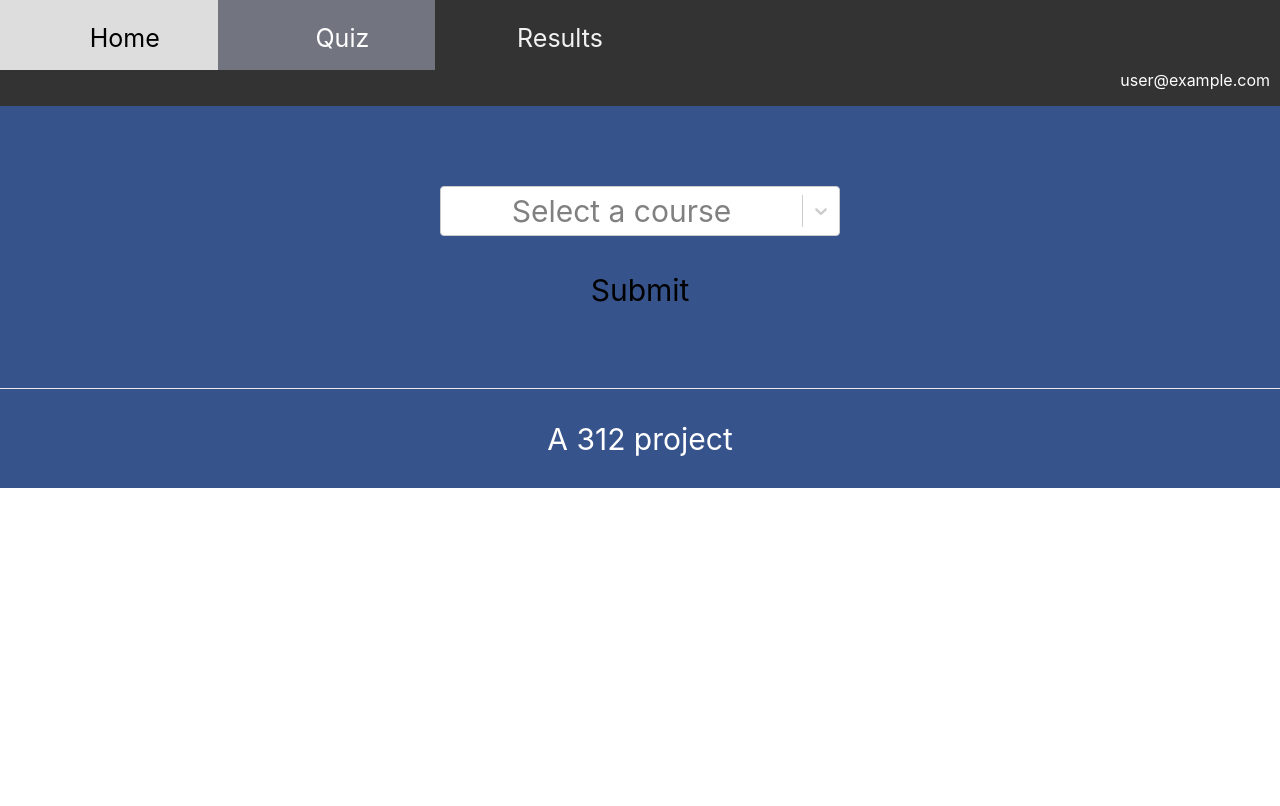
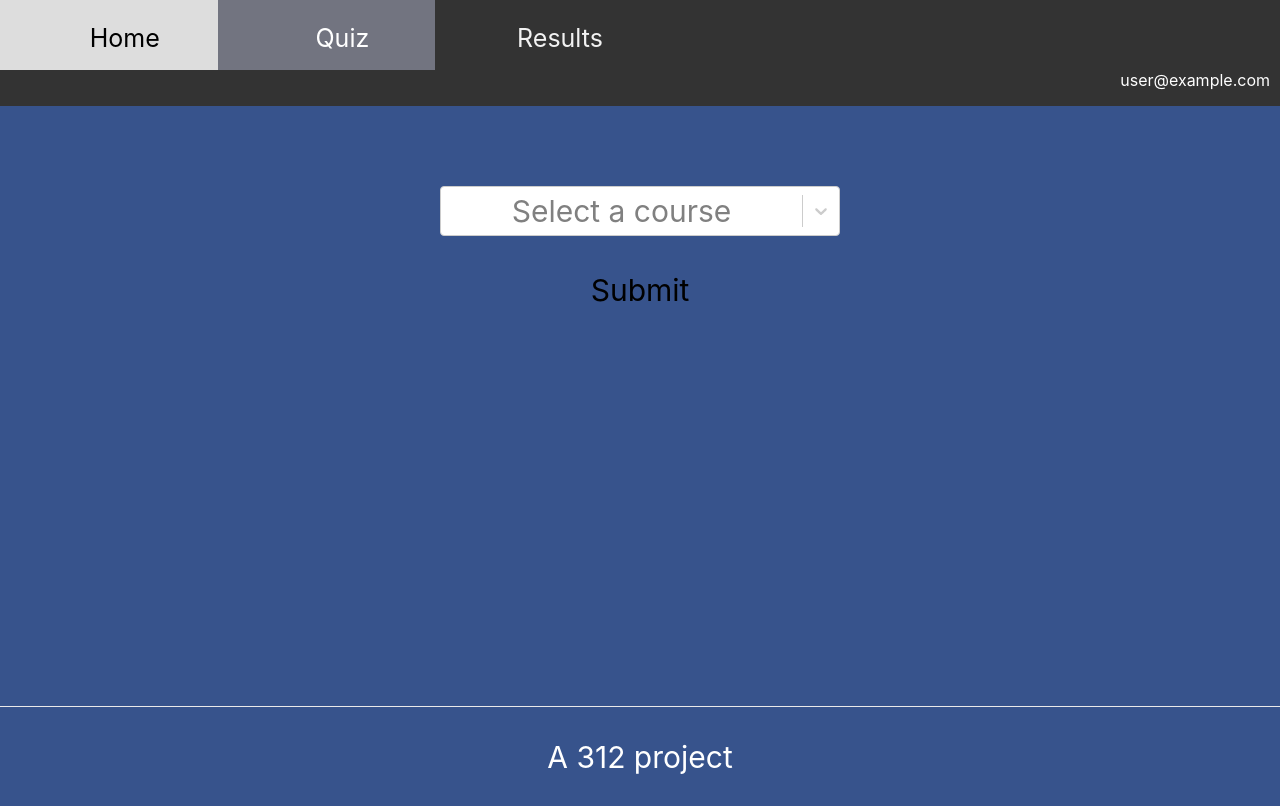
Before and after one commit to tpouler/Quiz-Maker, a Next.js app: page /quiz in a window 1280 px wide. Built offline with nearby package versions, Linux system fonts and the light colour scheme; no server answers; the database is empty; sample sign-in values are in the browser's storage; some icons are missing.

Commit message:
trying new css

```diff
--- a/src/styles/globals.css
+++ b/src/styles/globals.css
@@ -2,6 +2,7 @@ html,
 body {
   padding: 0;
   margin: 0;
+  height: 100%;
   font-family: -apple-system, BlinkMacSystemFont, Segoe UI, Roboto, Oxygen,
     Ubuntu, Cantarell, Fira Sans, Droid Sans, Helvetica Neue, sans-serif;
 }
@@ -24,6 +25,10 @@ main {
   align-items: center;
 }
 
+/* .main {
+  height: 100%;
+} */
+
 footer {
   width: 100%;
   height: 100px;
--- a/src/styles/index.module.css
+++ b/src/styles/index.module.css
@@ -26,7 +26,7 @@
 }
 
 .main {
-  height: auto;
+  min-height: 75vh;
 }
 
 .bar {
```
